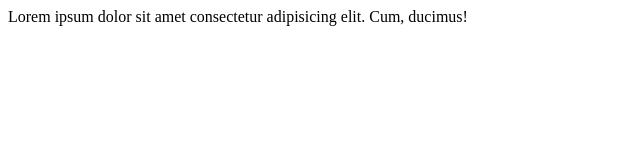
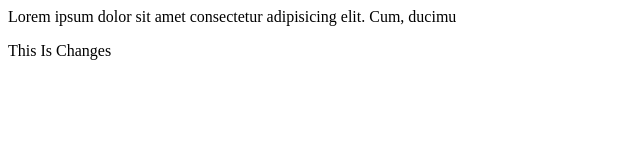
Before and after one commit to omarkholief/first-project, a plain HTML site: page index.html in a window 1280 px wide. Shown: the whole page, without its empty margins (0-640 px from the left). Drawn offline with Linux system fonts and the light colour scheme.

Commit message:
changessss

```diff
--- a/index.html
+++ b/index.html
@@ -7,7 +7,8 @@
 </head>
 <body>
     <div>
-        Lorem ipsum dolor sit amet consectetur adipisicing elit. Cum, ducimus!
+        Lorem ipsum dolor sit amet consectetur adipisicing elit. Cum, ducimu
     </div>
+    <p>This Is Changes</p>
 </body>
 </html>
```
